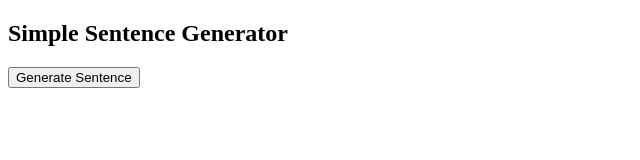
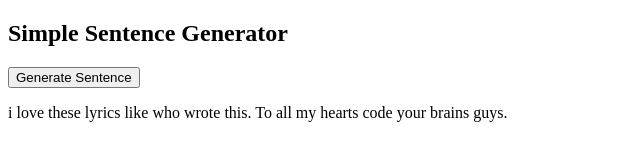
Before and after one commit to My-dog-Bubbles/M5-Arrays-Loops, a plain HTML site: page index.html in a window 1280 px wide. Both pictures are taken after a click on the button "Generate Sentence". Shown: the whole page, without its empty margins (0-640 px from the left). Drawn offline with Linux system fonts and the light colour scheme.

Commit message:
finish code for array looping

```diff
--- a/index.html
+++ b/index.html
@@ -6,19 +6,30 @@
 <p id="output"></p>
 <script>
 /* Create an array */
-   let array = [["i","love","these","lyrics"],["like","who","wrote","this."],["To","all", "my", "hearts"],["code", "your", "brains","guys."]]
+   let array = [["i","love","these","lyrics "],["like","who","wrote","this. "],["To","all", "my", "hearts "],["code", "your", "brains","guys."]]
 
-
-/* Create function that concatenates array into
-a sentence (adding spaces between words), and
-outputs the result to '<p id="output"><p>' innerHTML */
-
-
+   generateBtn.addEventListener("click",arraySentence)
 /* Add an event listener to generateBtn.
 When clicked, the generateBtn should execute
 the generateSentence function, displaying the sentence. */
 
 
+   function arraySentence(){
+/* Create function that concatenates array into
+a sentence (adding spaces between words), and
+outputs the result to '<p id="output"><p>' innerHTML */
+   for(let row of array){
+      let songLyrics = row.join("  ")
+      console.log(songLyrics)
+      output.textContent += songLyrics
+   }
+   }
+
+
+
+
+
+
 </script>
 </body>
 </html>
```
